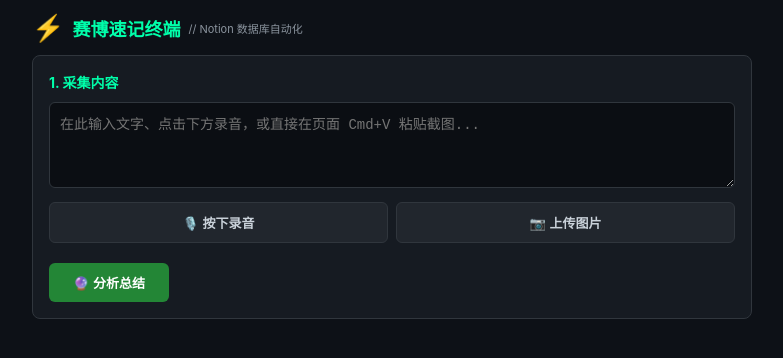
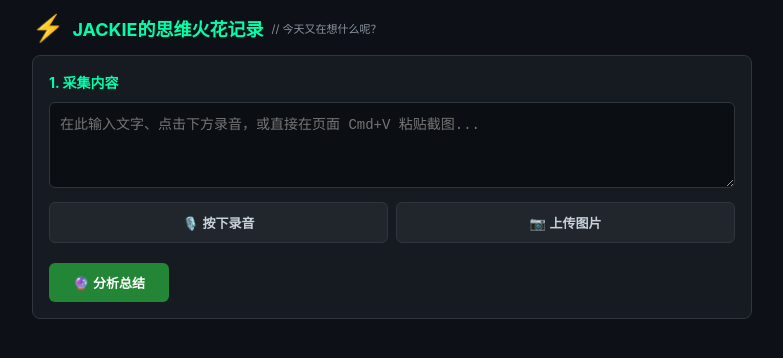
Before and after one commit to jackie9143/sumandrecord, a plain HTML site: page index.html in a window 1280 px wide. Shown: the whole page, without its empty margins (248-1031 px from the left). Drawn offline with Linux system fonts and the light colour scheme.

Commit message:
Update index.html

```diff
--- a/index.html
+++ b/index.html
@@ -116,9 +116,9 @@
 
 <div class="container">
     <h2>
-        <span class="cyber-logo" onclick="toggleConfigBackdoor()" title="点击开启/隐藏密钥后门">⚡</span>
-        赛博速记终端
-        <span style="font-size: 11px; color: var(--text-muted); font-weight: normal;">// Notion 数据库自动化</span>
+        <span class="cyber-logo" onclick="toggleConfigBackdoor()" title="芝麻开门">⚡</span>
+        JACKIE的思维火花记录
+        <span style="font-size: 11px; color: var(--text-muted); font-weight: normal;">// 今天又在想什么呢？</span>
     </h2>
 
     <!-- 🚪 暗门配置区域 -->
```
